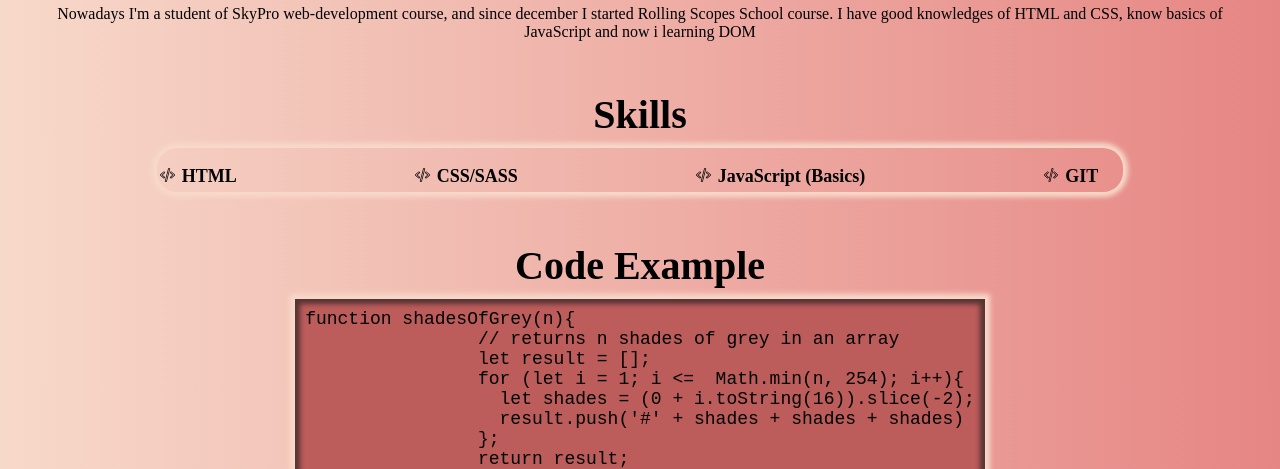
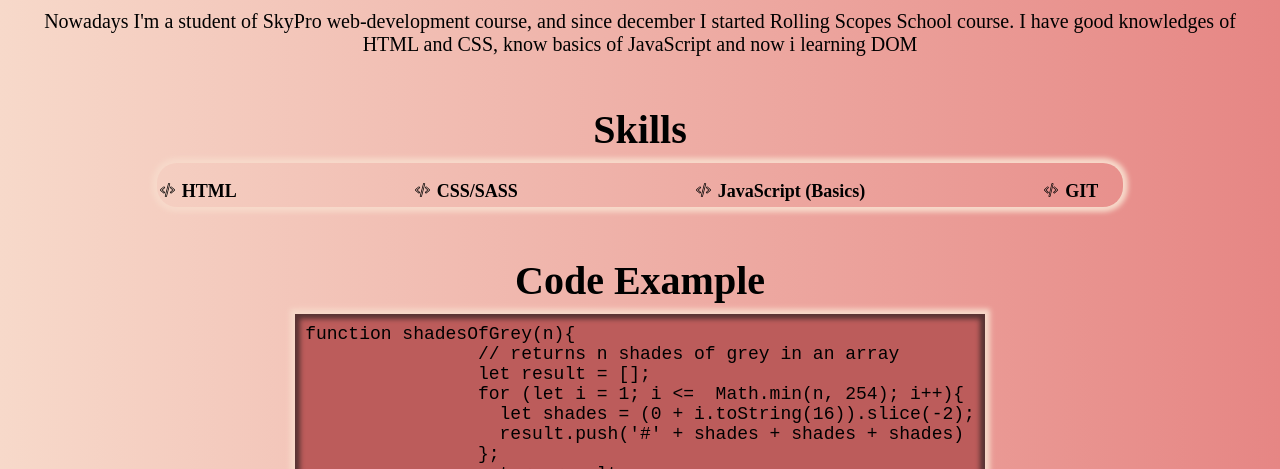
Before and after one commit to Kuljeanne/rsschool-cv, a plain HTML site: page index.html in a window 1280 px wide. Shown: the part 631-1100 px from the top of the page. Drawn offline with Linux system fonts and the light colour scheme.

Commit message:
feat: add favicon

```diff
--- a/index.html
+++ b/index.html
@@ -6,6 +6,7 @@
     <meta http-equiv="X-UA-Compatible" content="IE=edge">
     <meta name="viewport" content="width=device-width, initial-scale=1.0">
     <link rel="stylesheet" href="style.css">
+    <link rel="shortcut icon" href="./img/favicon.ico" type="image/x-icon">
     <title>CV Zhanna Kulagina</title>
 </head>
 
--- a/style.css
+++ b/style.css
@@ -85,7 +85,7 @@ color: #573333;
     font-size: 40px;
 }
 .about_text{
-    font-size: 26gitpx;
+    font-size: 20px;
     text-align: center;
 }
 
```
Also changed, not shown: img/favicon.ico (added).
